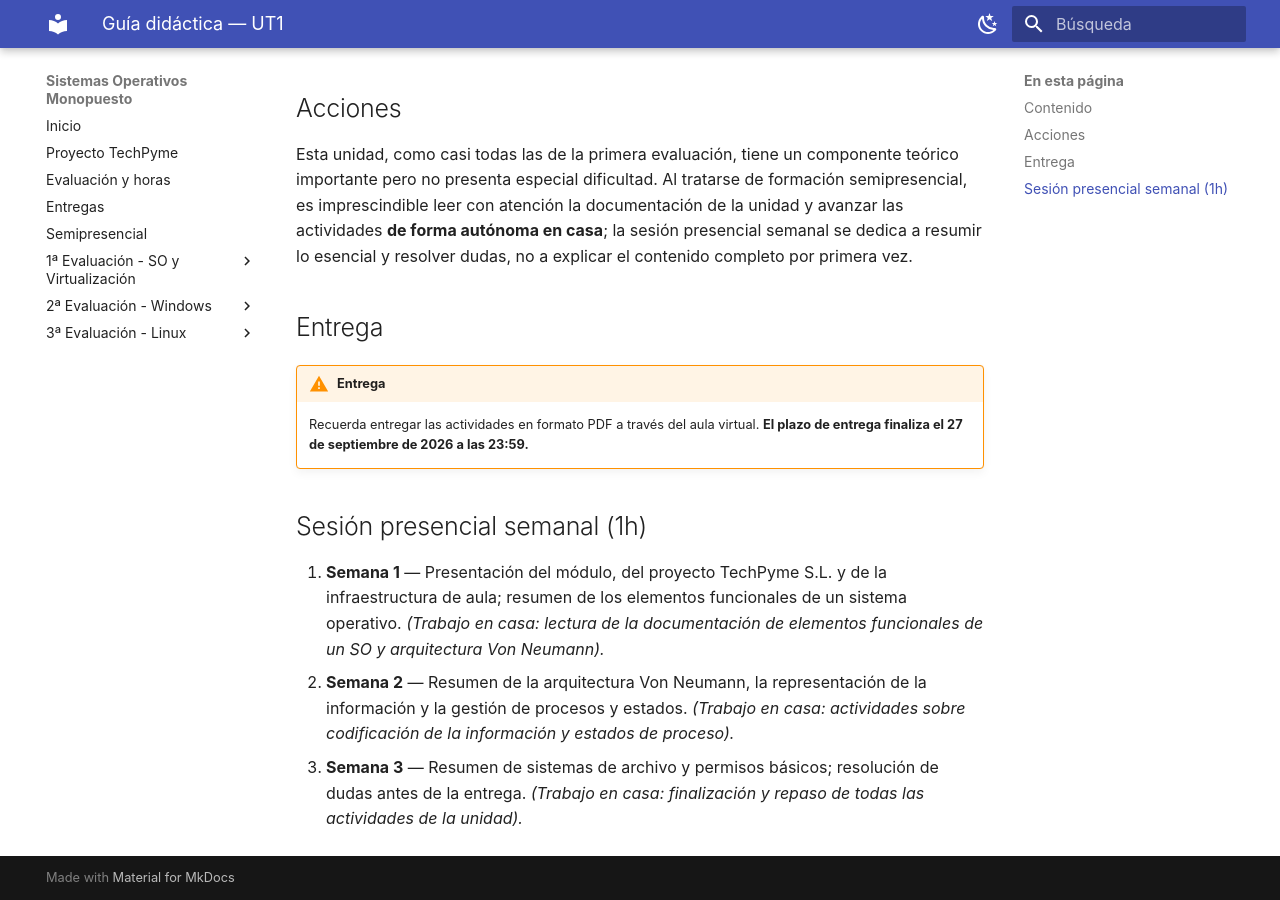
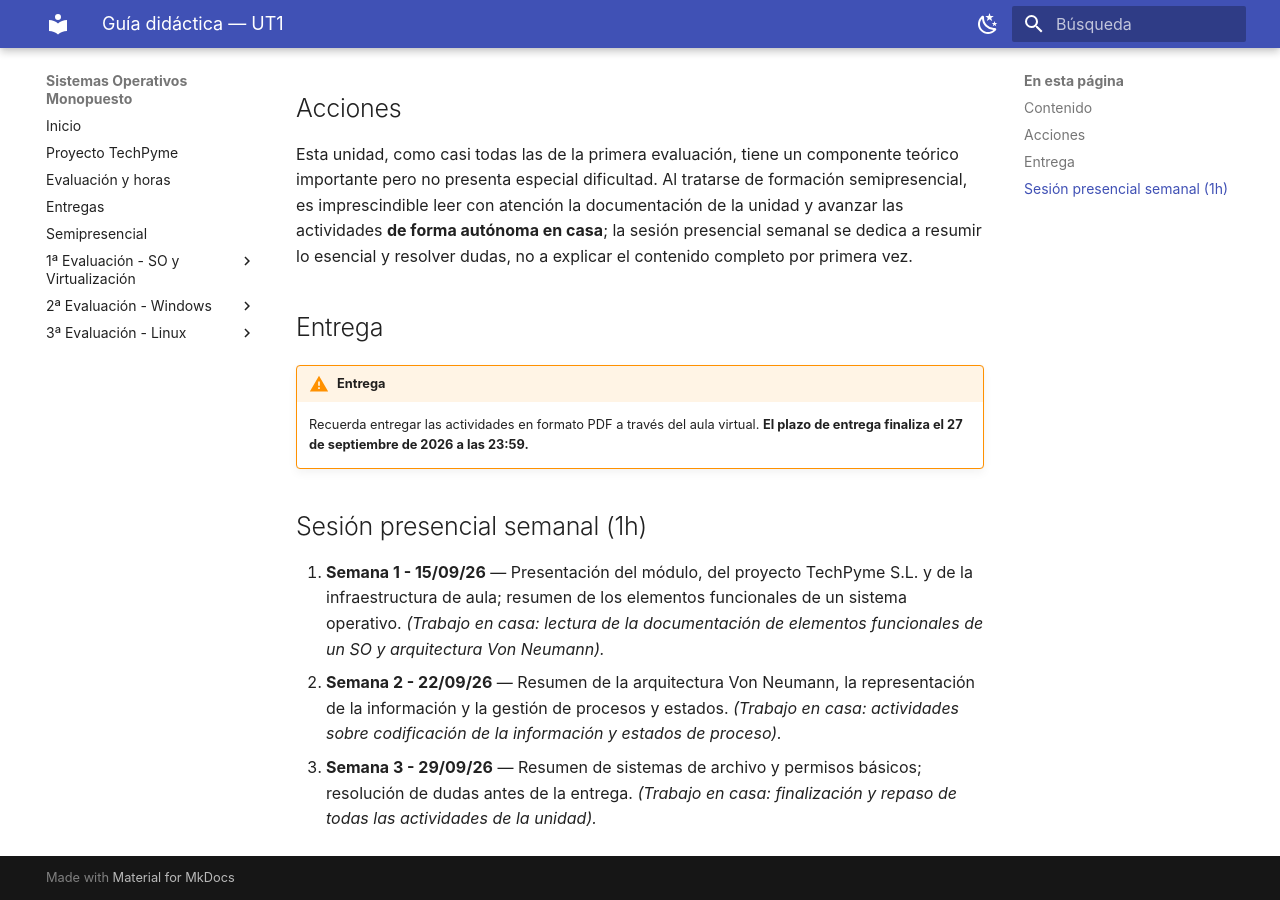
Before and after one commit to luisgarciabonifaz/SOM, an MkDocs documentation site: the page built from docs/semipresencial/guias-didacticas/guia-ut1-introduccion-so.md, in a window 1280 px wide and 900 px high, scrolled down 710 px. Built offline with MkDocs 1.6.1 and Material for MkDocs 9.7.7, drawn with Linux system fonts in a browser that asks for light colours; plug-ins that fetch from the network failed and are left out; some of the changed text lies outside the part shown.

Commit message:
Modifico guia didacta tema 1

```diff
--- a/docs/semipresencial/guias-didacticas/guia-ut1-introduccion-so.md
+++ b/docs/semipresencial/guias-didacticas/guia-ut1-introduccion-so.md
@@ -30,6 +30,6 @@ Esta unidad, como casi todas las de la primera evaluación, tiene un componente
 
 ## Sesión presencial semanal (1h)
 
-1. **Semana 1** — Presentación del módulo, del proyecto TechPyme S.L. y de la infraestructura de aula; resumen de los elementos funcionales de un sistema operativo. *(Trabajo en casa: lectura de la documentación de elementos funcionales de un SO y arquitectura Von Neumann).*
-2. **Semana 2** — Resumen de la arquitectura Von Neumann, la representación de la información y la gestión de procesos y estados. *(Trabajo en casa: actividades sobre codificación de la información y estados de proceso).*
-3. **Semana 3** — Resumen de sistemas de archivo y permisos básicos; resolución de dudas antes de la entrega. *(Trabajo en casa: finalización y repaso de todas las actividades de la unidad).*
+1. **Semana 1 - 15/09/26** — Presentación del módulo, del proyecto TechPyme S.L. y de la infraestructura de aula; resumen de los elementos funcionales de un sistema operativo. *(Trabajo en casa: lectura de la documentación de elementos funcionales de un SO y arquitectura Von Neumann).*
+2. **Semana 2 - 22/09/26** — Resumen de la arquitectura Von Neumann, la representación de la información y la gestión de procesos y estados. *(Trabajo en casa: actividades sobre codificación de la información y estados de proceso).*
+3. **Semana 3 - 29/09/26** — Resumen de sistemas de archivo y permisos básicos; resolución de dudas antes de la entrega. *(Trabajo en casa: finalización y repaso de todas las actividades de la unidad).*
```
Also changed, not shown: other parts of docs/semipresencial/guias-didacticas/guia-ut1-introduccion-so.md (+1 -1 lines), docs/semipresencial/calendario.md (+3 -3 lines).
